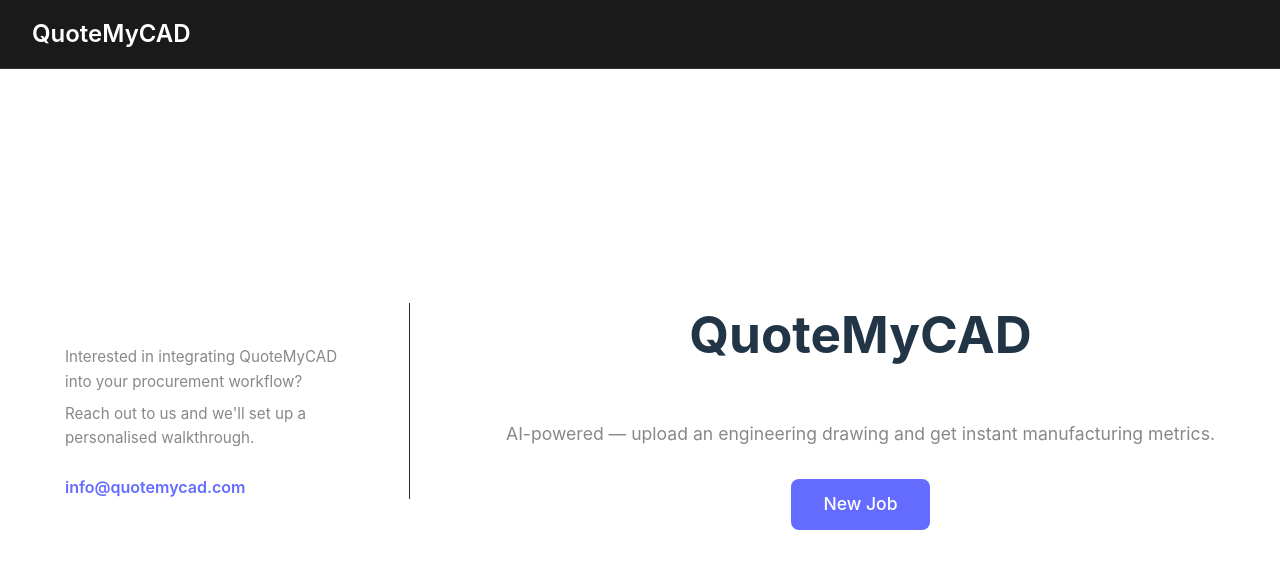
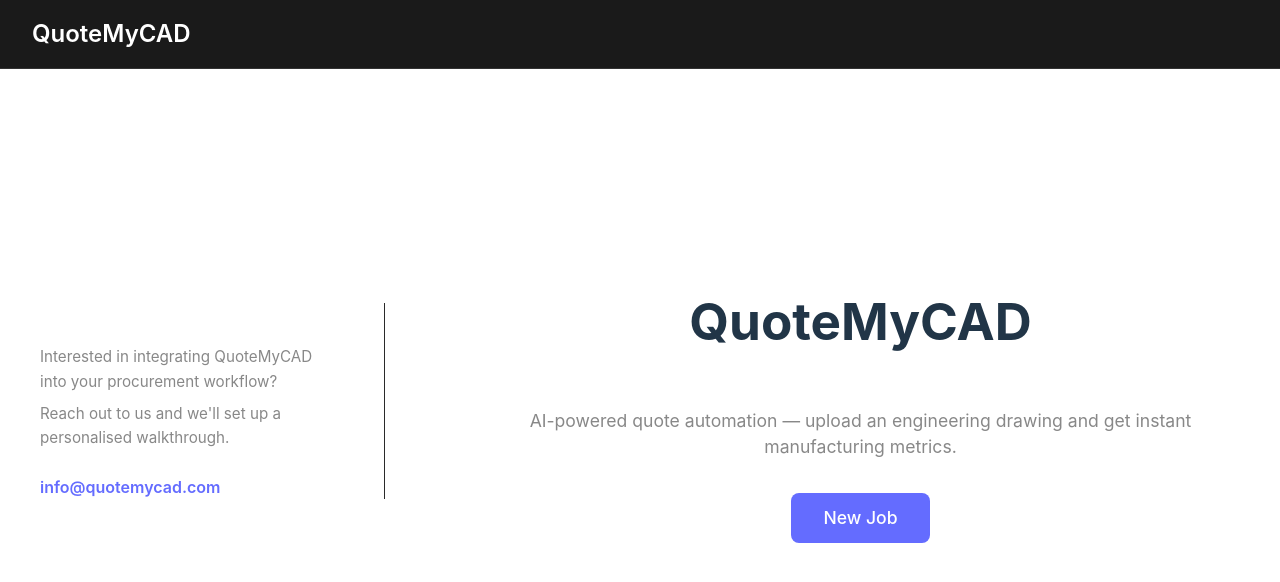
Before and after one commit to beleharshad/rfq_autofill_service_poc, a React (Vite) app in the folder frontend/: page / in a window 1280 px wide. Shown: the top 582 px of the page. Built offline with nearby package versions, Linux system fonts and the light colour scheme; no server answers.

Commit message:
Update homepage hero wording

```diff
--- a/frontend/src/pages/HomePage.tsx
+++ b/frontend/src/pages/HomePage.tsx
@@ -16,7 +16,7 @@
       <div className="home-hero">
         <h1>QuoteMyCAD</h1>
         <p className="home-description">
-          AI-powered — upload an engineering drawing and get instant manufacturing metrics.
+          AI-powered quote automation — upload an engineering drawing and get instant manufacturing metrics.
         </p>
         <Link to="/jobs/new" className="new-job-button">
           New Job
```
